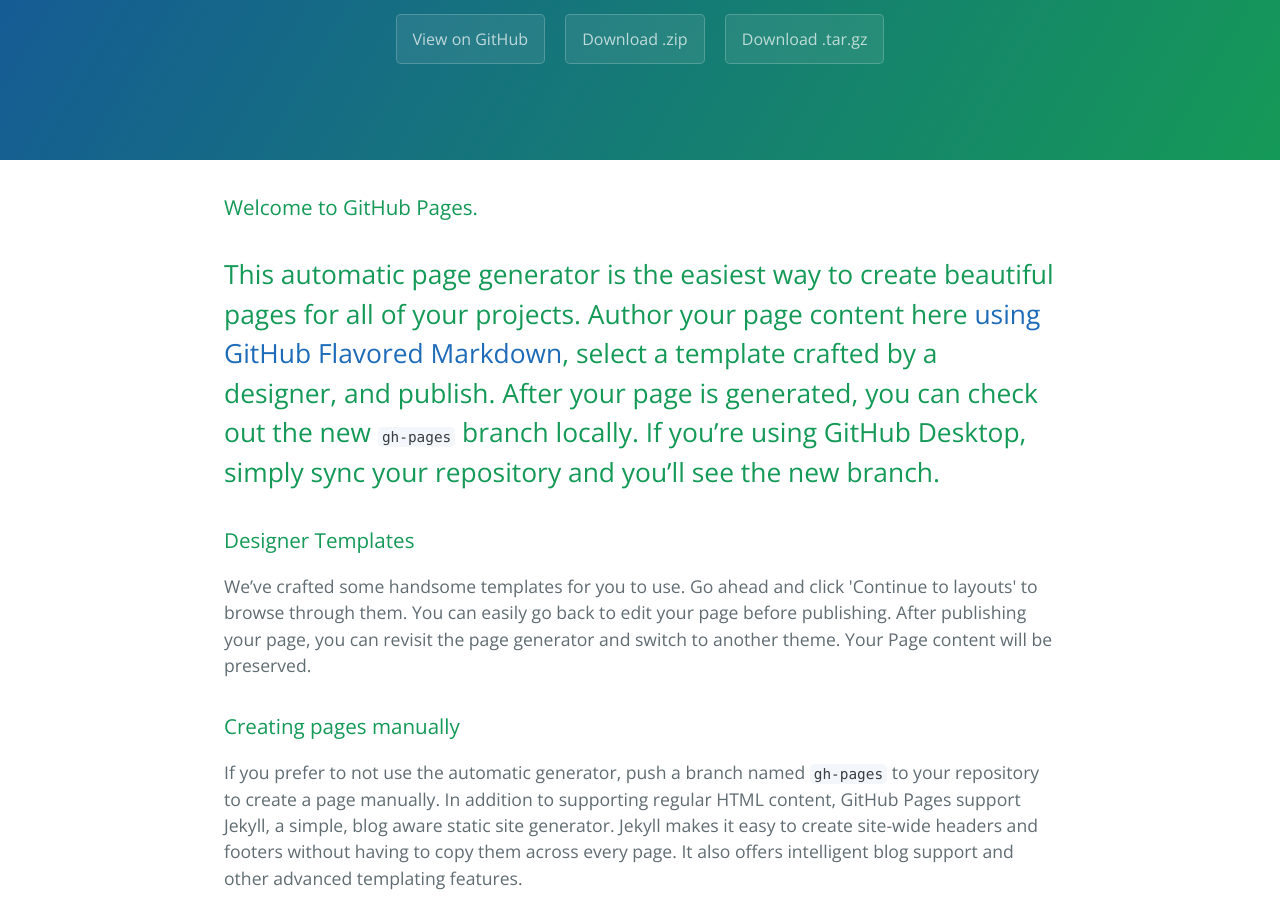
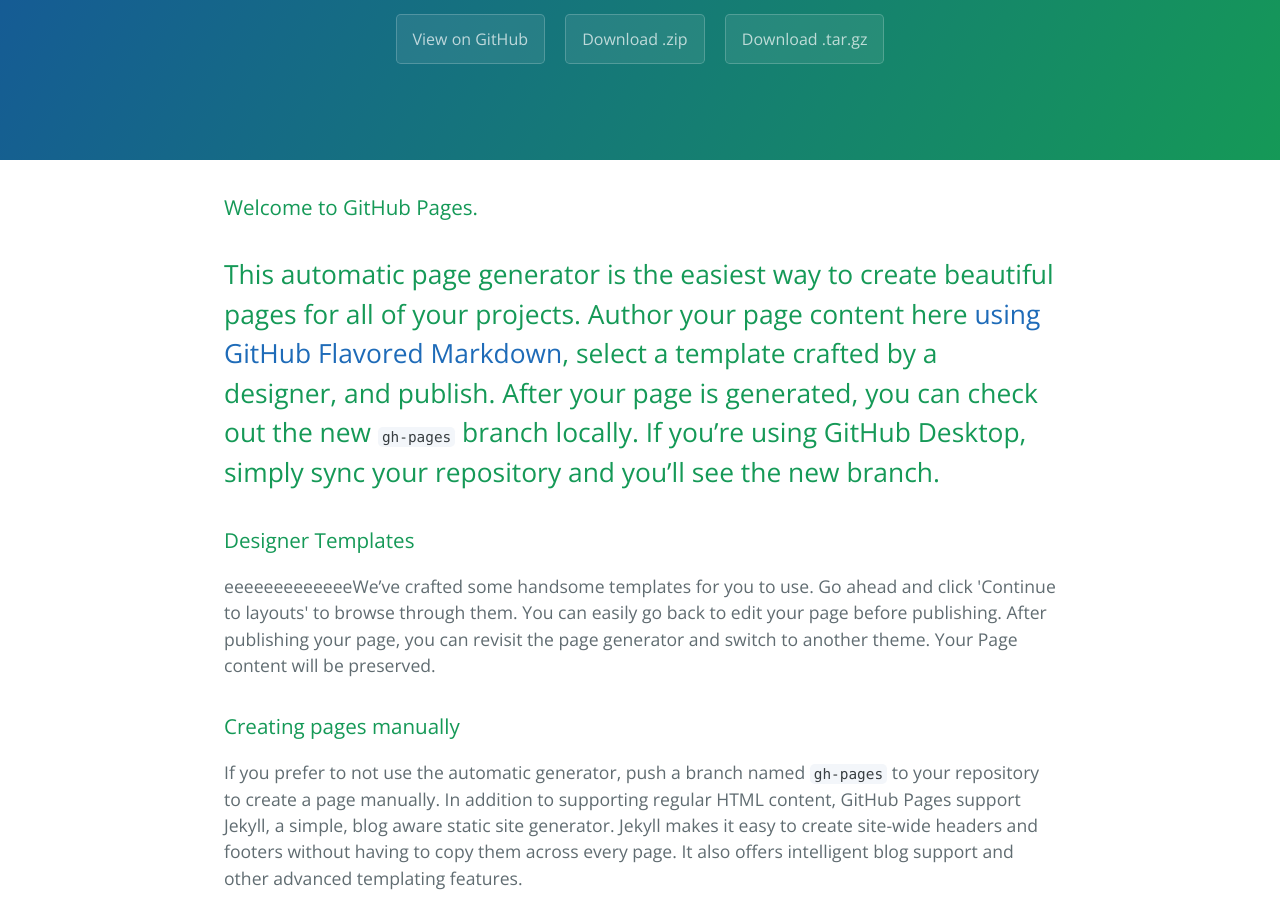
Before and after one commit to antoine04/hello, a plain HTML site: page index.html in a window 1280 px wide. Shown: the part 176-1096 px from the top of the page. Drawn offline with nearby package versions, Linux system fonts and the light colour scheme.

Commit message:
Update index.html

```diff
--- a/index.html
+++ b/index.html
@@ -28,7 +28,7 @@
 <h3>
 <a id="designer-templates" class="anchor" href="#designer-templates" aria-hidden="true"><span aria-hidden="true" class="octicon octicon-link"></span></a>Designer Templates</h3>
 
-<p>We’ve crafted some handsome templates for you to use. Go ahead and click 'Continue to layouts' to browse through them. You can easily go back to edit your page before publishing. After publishing your page, you can revisit the page generator and switch to another theme. Your Page content will be preserved.</p>
+<p>eeeeeeeeeeeeeWe’ve crafted some handsome templates for you to use. Go ahead and click 'Continue to layouts' to browse through them. You can easily go back to edit your page before publishing. After publishing your page, you can revisit the page generator and switch to another theme. Your Page content will be preserved.</p>
 
 <h3>
 <a id="creating-pages-manually" class="anchor" href="#creating-pages-manually" aria-hidden="true"><span aria-hidden="true" class="octicon octicon-link"></span></a>Creating pages manually</h3>
```
